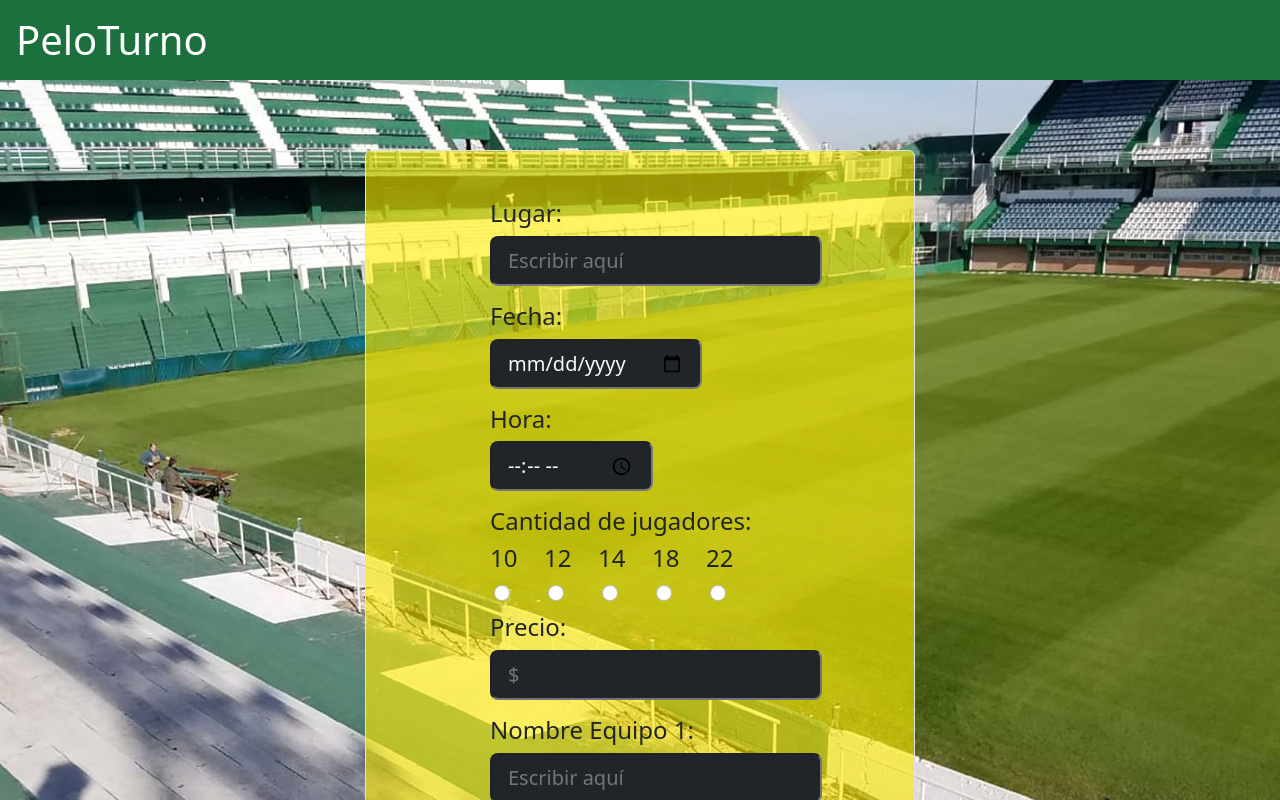
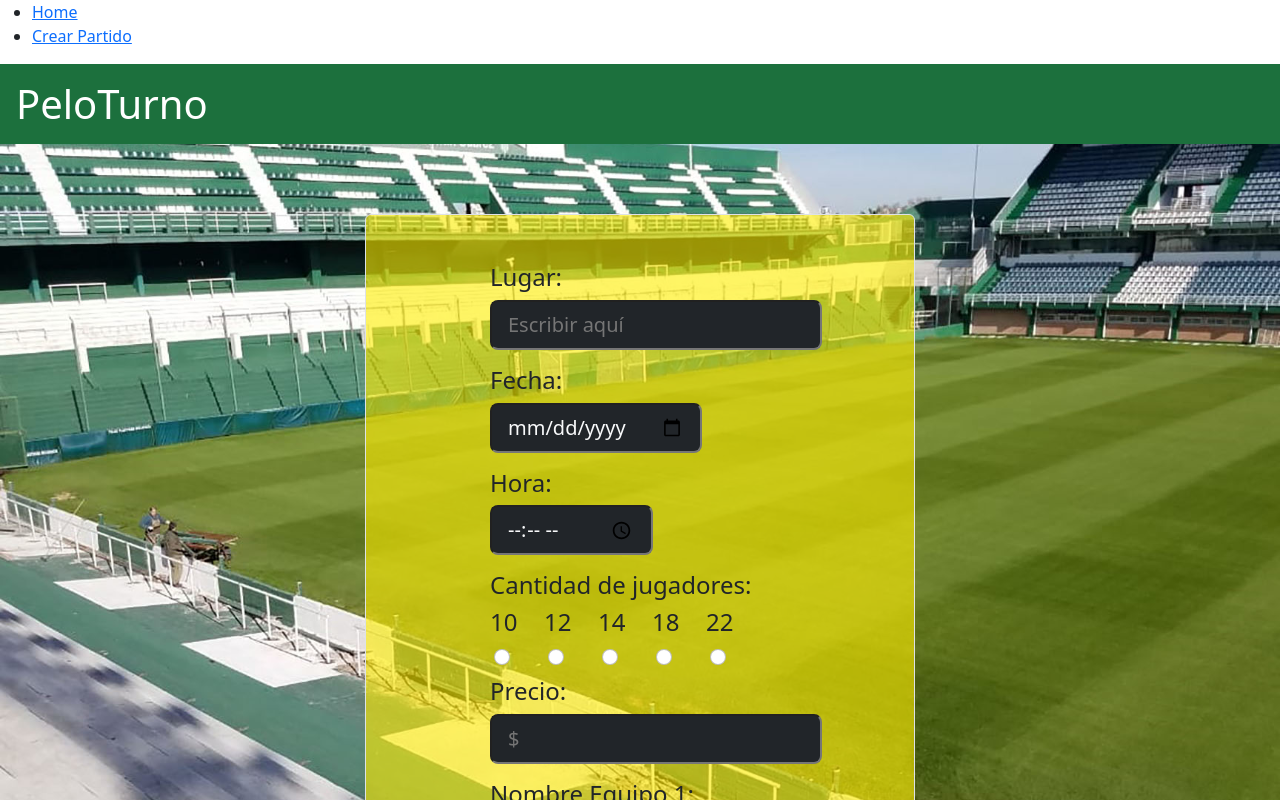
Before and after one commit to Alternativy/PeloTurno, a React (Create React App) app: page / in a window 1280 px wide. Shown: the top 800 px of the page. Built offline with nearby package versions, Linux system fonts and the light colour scheme.

Commit message:
routing components

```diff
--- a/src/App.js
+++ b/src/App.js
@@ -3,7 +3,8 @@ import './App.css';
 import {BrowserRouter as Router, Route, Link, Routes} from 'react-router-dom';
 import firebaseConfig from './firebaseConfig';
 import { uid } from 'uid';
-import CrearPartido from './CrearPartido.';
+import CrearPartido from './CrearPartido';
+import FormularioPartido from './FormularioPartido';
 // Import the functions you need from the SDKs you need
 import { initializeApp } from "firebase/app";
 import { getDatabase, ref, onValue, set } from "firebase/database";
@@ -46,109 +47,27 @@ const writeToDatabase = (event) => {
 
   return (
     <div className="App">
-      <header>
-        <h1 className='p-3 m-0'> PeloTurno
-        </h1>
-      </header>
 
-        <div className="background">
-          <div className='container border border-1 rounded p-5 p-relative '>
-
-            <form className='formulario m-auto' onSubmit={writeToDatabase}>
-
-            <label className='dark h4 text-start' htmlFor='lugar'>Lugar:</label>
-            <br/>
-            <input type='text' id='lugar' placeholder='Escribir aquí' name='lugar' className='form-control-lg bg-dark text-light mb-3'/>
-            <br/>
-            <label className='dark h4' htmlFor='fecha'>Fecha:</label>
-            <br/>
-            <input type='date' id='fecha' placeholder='Escribir aquí' name='fecha' className='form-control-lg bg-dark text-light mb-3'/>
-            <br/>
-            <label className='dark h4' htmlFor='hora'>Hora:</label>
-            <br/>
-            <input type='time' id='hora' name='hora' className='form-control-lg bg-dark text-light mb-3'/>
-            <br/>
-            <label className='dark h4'>Cantidad de jugadores:</label>
-
-            <div className='row'>
-              <div className='col-2'>
-                <label className='dark h4' htmlFor='10jugadores'>10</label>
-              </div>
-              <div className='col-2'>
-                <label className='dark h4' htmlFor='12jugadores'>12</label>
-              </div>
-              <div className='col-2'>
-                <label className='dark h4' htmlFor='14jugadores'>14</label>
-              </div>
-              <div className='col-2'>
-                <label className='dark h4' htmlFor='18jugadores'>18</label>
-              </div>
-              <div className='col-2'>
-                <label className='dark h4' htmlFor='22jugadores'>22</label>
-              </div>
-            </div>
-            <div className='row mb-2'>
-              &nbsp;
-              <div className='col-2'>
-              <input type="radio" className='form-check-input' id='10jugadores' value="10" name="cantidadJugadores" />
-              </div>
-              <div className='col-2'>
-              <input type="radio" className='form-check-input' id='12jugadores' value="12" name="cantidadJugadores" />
-              </div>
-              <div className='col-2'>
-              <input type="radio" className='form-check-input' id='14jugadores' value="14" name="cantidadJugadores" />
-              </div>
-              <div className='col-2'>
-              <input type="radio" className='form-check-input' id='18jugadores' value="18" name="cantidadJugadores" />
-              </div>
-              <div className='col-2'>
-              <input type="radio" className='form-check-input' id='22jugadores' value="22" name="cantidadJugadores" />
-              </div>
-            </div>
-
-
-            <label className='dark h4' htmlFor='precio'>Precio:</label>
-            <br/>
-            <input type='number' id='precio' name='precio' placeholder='$' className='form-control-lg bg-dark text-light mb-3'/>
-            <br/>
-            <label className='dark h4 text-start' htmlFor='equipo1'>Nombre Equipo 1:</label>
-            <br/>
-            <input type='text' id='equipo1' name='equipo1' placeholder='Escribir aquí' className='form-control-lg bg-dark text-light mb-3'/>
-            <br/>
-            <label className='dark h4 text-start' htmlFor='equipo2'>Nombre Equipo 2:</label>
-            <br/>
-            <input type='text' id='equipo2' name='equipo2' placeholder='Escribir aquí' className='form-control-lg bg-dark text-light mb-3'/>
-            <br/>
-            <input type='checkbox' id='alquilado' name='alquilado' className='bg-dark mb-5 form-check-input'/>&nbsp; &nbsp;
-            <label className='dark h4 pt-1' htmlFor='alquilado'>Alquilado</label>
-            <br/>
-            <div className='text-center mt-3'>
-              <button type='submit' className='btn btn-light border border-3 border-dark btn-lg bold px-5'> Armar doparti</button>
-            </div>
-            </form>
-
-            </div>
-
-        </div>
 
         <Router>
       		<div>
         		<nav>
           			<ul>
             			<li>
-              				<Link to="/home">Home</Link>
+              				<Link to="/">Home</Link>
             			</li>
             			<li>
-              				<Link to="/contact">Contact</Link>
+              				<Link to="/contact">Crear Partido</Link>
             			</li>
           			</ul>
         		</nav>
 
         		<Routes>
-          			<Route path="/home" element={<CrearPartido/>} />
+          			<Route path="/" element={<FormularioPartido/>} />
+          			<Route path="/contact" element={<CrearPartido/>} />
         		</Routes>
       		</div>
-    	    </Router>
+    	  </Router>
 
 
     </div>
--- /dev/null
+++ b/src/FormularioPartido.js
@@ -0,0 +1,131 @@
+import React from 'react';
+import './App.css';
+import firebaseConfig from './firebaseConfig';
+import { uid } from 'uid';
+
+// Import the functions you need from the SDKs you need
+import { initializeApp } from "firebase/app";
+import { getDatabase, ref, onValue, set } from "firebase/database";
+// Initialize Firebase
+const app = initializeApp(firebaseConfig);
+const database = getDatabase(app);
+
+
+function FormularioPartido() {
+
+    /*
+    const [data, setData] = useState("");
+    useEffect(() => {
+      onValue(dbRef, (snapshot) => {
+        setData(snapshot.val());
+        console.log(snapshot.val());
+      });
+    }, []);
+  */
+
+  const writeToDatabase = (event) => {
+      event.preventDefault();
+      const uuid = uid();
+      set(ref(database, `partido/${uuid}`), {
+          uuid : uuid,
+          lugar: event.target[0].value,
+          fecha: event.target[1].value,
+          hora: event.target[2].value,
+          cantidadJugadores: document.querySelector('input[name="cantidadJugadores"]:checked').value,
+          precio: event.target[8].value,
+          equipo1: event.target[9].value,
+          equipo2: event.target[10].value,
+          alquilado: event.target[11].checked,
+      });
+  }
+
+    return (
+      <div className="App">
+        <header>
+          <h1 className='p-3 m-0'> PeloTurno
+          </h1>
+        </header>
+
+          <div className="background">
+            <div className='container border border-1 rounded p-5 p-relative '>
+
+              <form className='formulario m-auto' onSubmit={writeToDatabase}>
+
+              <label className='dark h4 text-start' htmlFor='lugar'>Lugar:</label>
+              <br/>
+              <input type='text' id='lugar' placeholder='Escribir aquí' name='lugar' className='form-control-lg bg-dark text-light mb-3'/>
+              <br/>
+              <label className='dark h4' htmlFor='fecha'>Fecha:</label>
+              <br/>
+              <input type='date' id='fecha' placeholder='Escribir aquí' name='fecha' className='form-control-lg bg-dark text-light mb-3'/>
+              <br/>
+              <label className='dark h4' htmlFor='hora'>Hora:</label>
+              <br/>
+              <input type='time' id='hora' name='hora' className='form-control-lg bg-dark text-light mb-3'/>
+              <br/>
+              <label className='dark h4'>Cantidad de jugadores:</label>
+
+              <div className='row'>
+                <div className='col-2'>
+                  <label className='dark h4' htmlFor='10jugadores'>10</label>
+                </div>
+                <div className='col-2'>
+                  <label className='dark h4' htmlFor='12jugadores'>12</label>
+                </div>
+                <div className='col-2'>
+                  <label className='dark h4' htmlFor='14jugadores'>14</label>
+                </div>
+                <div className='col-2'>
+                  <label className='dark h4' htmlFor='18jugadores'>18</label>
+                </div>
+                <div className='col-2'>
+                  <label className='dark h4' htmlFor='22jugadores'>22</label>
+                </div>
+              </div>
+              <div className='row mb-2'>
+                &nbsp;
+                <div className='col-2'>
+                <input type="radio" className='form-check-input' id='10jugadores' value="10" name="cantidadJugadores" />
+                </div>
+                <div className='col-2'>
+                <input type="radio" className='form-check-input' id='12jugadores' value="12" name="cantidadJugadores" />
+                </div>
+                <div className='col-2'>
+                <input type="radio" className='form-check-input' id='14jugadores' value="14" name="cantidadJugadores" />
+                </div>
+                <div className='col-2'>
+                <input type="radio" className='form-check-input' id='18jugadores' value="18" name="cantidadJugadores" />
+                </div>
+                <div className='col-2'>
+                <input type="radio" className='form-check-input' id='22jugadores' value="22" name="cantidadJugadores" />
+                </div>
+              </div>
+
+              <label className='dark h4' htmlFor='precio'>Precio:</label>
+              <br/>
+              <input type='number' id='precio' name='precio' placeholder='$' className='form-control-lg bg-dark text-light mb-3'/>
+              <br/>
+              <label className='dark h4 text-start' htmlFor='equipo1'>Nombre Equipo 1:</label>
+              <br/>
+              <input type='text' id='equipo1' name='equipo1' placeholder='Escribir aquí' className='form-control-lg bg-dark text-light mb-3'/>
+              <br/>
+              <label className='dark h4 text-start' htmlFor='equipo2'>Nombre Equipo 2:</label>
+              <br/>
+              <input type='text' id='equipo2' name='equipo2' placeholder='Escribir aquí' className='form-control-lg bg-dark text-light mb-3'/>
+              <br/>
+              <input type='checkbox' id='alquilado' name='alquilado' className='bg-dark mb-5 form-check-input'/>&nbsp; &nbsp;
+              <label className='dark h4 pt-1' htmlFor='alquilado'>Alquilado</label>
+              <br/>
+              <div className='text-center mt-3'>
+                <button type='submit' className='btn btn-light border border-3 border-dark btn-lg bold px-5'> Armar doparti</button>
+              </div>
+              </form>
+
+              </div>
+          </div>
+    </div>
+
+    );
+}
+
+export default FormularioPartido;
```
Also changed, not shown: src/CrearPartido.js (renamed from src/CrearPartido..js).
